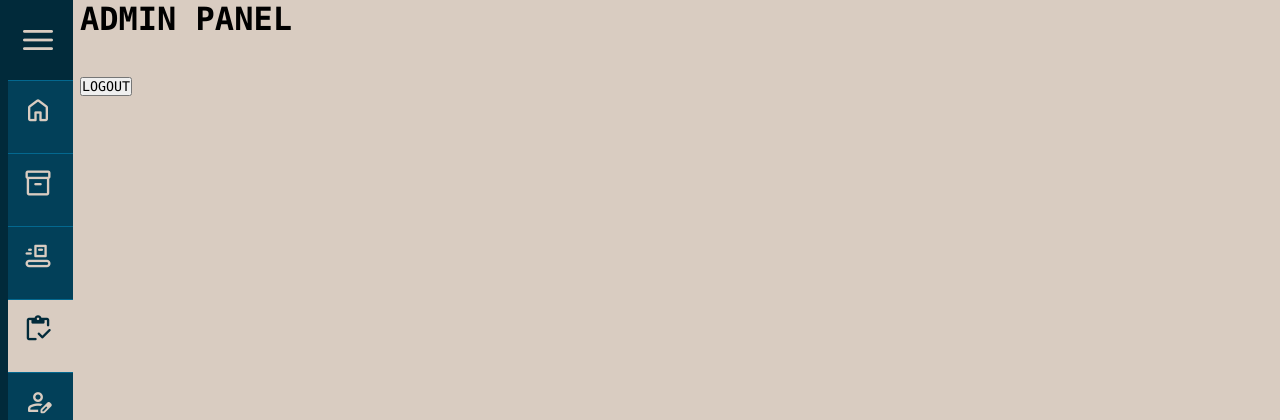
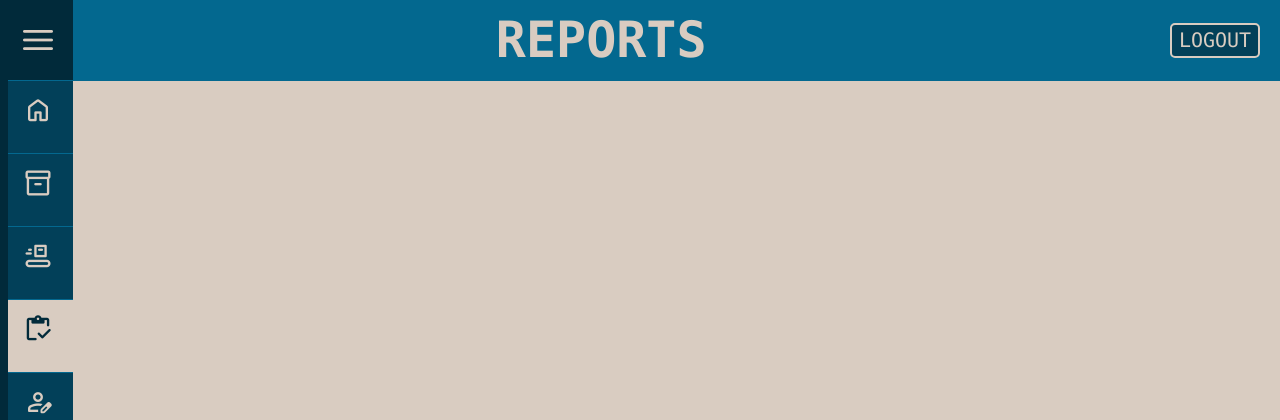
Before and after one commit to BibekPandey365/IMS, a PHP site: page /AdminPanel/reports.php in a window 1280 px wide. Shown: the top 420 px of the page. Run offline with PHP 8.4, Linux system fonts and the light colour scheme; the visitor is signed in with stand-in values (Sample User, id 1).

Commit message:
New Commit

```diff
--- a/AdminPanel/style.css
+++ b/AdminPanel/adminStyle.css
@@ -107,10 +107,11 @@ body {
     margin-left: 80px;
 
     transition-duration: 0.5s;
+    display: flex;
 }
 
 #check:checked ~ .main {
-    margin-left: 300px;
+    margin-left: 280px;
 }
 
 #check:hover ~ .sidebar #close {
@@ -141,3 +142,50 @@ body {
 #check:checked ~ .sidebar ul li label {
     font-size: 25px;
 }
+
+.header {
+    margin-left:-50px;
+    padding-left: 50px;
+    height: 80.5px;;
+    position: fixed;
+    display: flex;
+    top: 0px;
+    width: 100%;
+    color: #D9CCC1;
+    background-color: #03688f;
+}
+
+.header h1 {
+    position: relative;
+    align-self: center;
+    left: 29%;
+    font-size: 50px;
+    width: 300px;
+    text-align: center;
+}
+
+
+.header form{
+    position: fixed;
+    right: 60px;
+    width: 50px;
+    align-self: center;
+}
+
+.header form button {
+    width: 90px;
+    height: 35px;
+    font-size: 20px;
+    border-radius: 5px;
+    border: 2px solid #D9CCC1;
+    color: #D9CCC1;
+    background-color: #024059;
+
+    transition-duration: 0.5s;
+}
+
+.header form button:hover{
+    font-size: 22px;
+    background-color: #03688f;
+    border-radius: 2px;
+}
--- a/AdminPanel/reports.php
+++ b/AdminPanel/reports.php
@@ -13,7 +13,7 @@
 <head>
     <meta charset="UTF-8">
     <meta name="viewport" content="width=device-width, initial-scale=1.0">
-    <link rel="stylesheet" href="style.css">
+    <link rel="stylesheet" href="adminStyle.css">
     <link rel="stylesheet" href="https://fonts.googleapis.com/css2?family=Material+Symbols+Rounded:opsz,wght,FILL,GRAD@24,400,1,0" />
     <title>Admin Page</title>
 </head>
@@ -54,12 +54,12 @@
 
     <div class="main">
         <div class="header">
-            <h1>ADMIN PANEL</h1><br><br>
-        </div>
-        <div class="content">
+            <h1>REPORTS</h1><br><br>
             <form method="post">
                 <button type="submit" name="Logout">LOGOUT</button>
             </form>
+        </div>
+        <div class="content">
         </div>
     </div>
 </body>
```
Also changed, not shown: AdminPanel/adminHome.php (+4 -4 lines), AdminPanel/products.php (+4 -4 lines), AdminPanel/suppliers.php (+4 -4 lines), AdminPanel/userManage.php (+4 -4 lines), adminLogin.php (+10 -5 lines), style.css (added, +19 -0 lines).
